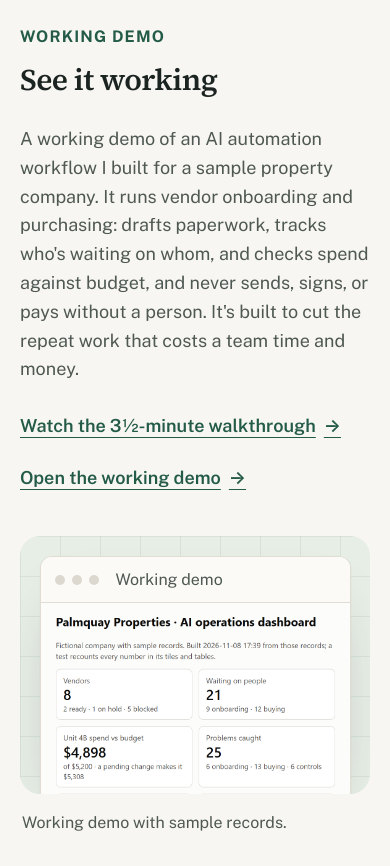
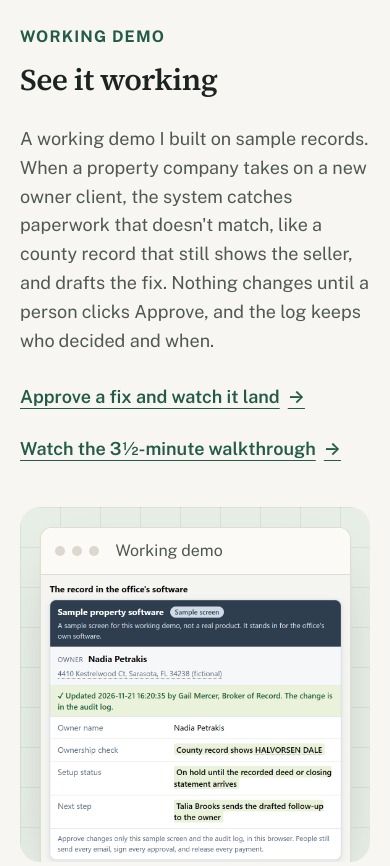
Before and after one commit to cameronkratkyy/seaksolutions-site, a plain HTML site: page index.html in a window 390 px wide. Shown: the part 1600-2466 px from the top of the page. Drawn offline with nearby package versions, Linux system fonts and the light colour scheme.

Commit message:
Site v7.2: the demo's Approve tab leads "See it working"
New owner-onboarding paragraph, "Approve a fix and watch it land" links
to the Palmquay demo's Approve tab first, the 3.5-minute video second,
new pictures of the tab (desktop + phone) with matching frame ratios.
Cameron's OK: "D311 yes publish it" (11/22).

```diff
--- a/index.html
+++ b/index.html
@@ -155,7 +155,7 @@ html.js .count:not(.after) td.now{opacity:0}
 .bar{display:flex;align-items:center;gap:7px;padding:10px 14px;border-bottom:1px solid var(--line);background:#FBFAF7}
 .bar i{width:10px;height:10px;border-radius:50%;background:#DCD8CF}
 .bar span{margin-left:10px;font-size:16px;color:var(--ink-2)}
-.frame img{width:100%;height:auto;aspect-ratio:1640/732;object-fit:cover;object-position:0 0}
+.frame img{width:100%;height:auto;aspect-ratio:1640/902;object-fit:cover;object-position:0 0}
 .shot figcaption{font-size:16px;color:var(--ink-2);margin:16px 2px 0}
 
 /* tabs (his 11/8 ask; radio buttons, no script needed) */
@@ -276,7 +276,7 @@ html.rv-on [data-rv].in{opacity:1;transform:none}
   .steps::before{left:8px;right:auto;top:10px;bottom:10px;width:2px;height:auto;transform-origin:top;animation-name:lineV}
   .steps li::before{left:-33px;top:22px}
   .steps li:nth-child(4)::before{left:-37px;top:20px}
-  .frame img{aspect-ratio:1000/618}
+  .frame img{aspect-ratio:1000/930}
   .count{padding:18px 16px 10px}
   .tally td{font-size:20px}
   .card .big{font-size:54px}
@@ -365,10 +365,11 @@ html.rv-on [data-rv].in{opacity:1;transform:none}
       <h2 id="h-demo">See it working</h2>
     </div>
     <div data-rv style="--d:.1s">
-      <p>A working demo of an AI automation workflow I built for a sample property company. It runs vendor onboarding and purchasing: drafts paperwork, tracks who's waiting on whom, and checks spend against budget, and never sends, signs, or pays without a person. It's built to cut the repeat work that costs a team time and money.</p>
+      <p>A working demo I built on sample records. When a property company takes on a new owner client, the system catches paperwork that doesn't match, like a county record that still shows the seller, and drafts the fix. Nothing changes until a person clicks Approve, and the log keeps who decided and when.</p>
       <div class="demo-links">
+        <a class="link" href="https://cameronkratkyy.github.io/palmquay-ops-demo/dashboard/#tab=approve">Approve a fix and watch it land <span class="arr" aria-hidden="true">&rarr;</span></a>
         <a class="link" href="https://cameronkratkyy.github.io/palmquay-ops-demo/video/">Watch the 3&frac12;-minute walkthrough <span class="arr" aria-hidden="true">&rarr;</span></a>
-        <a class="link" href="https://cameronkratkyy.github.io/palmquay-ops-demo/dashboard/">Open the working demo <span class="arr" aria-hidden="true">&rarr;</span></a>
+        <!-- CLIP SLOT: the 60-90 s clip of this tab isn't recorded yet (talk track: business/workflow-fix/approve-tab-talk-track-2026-11-20.md). Once it's live, add "Watch the 90-second clip" here as the second link, after a brief + checker. -->
       </div>
     </div>
   </div>
@@ -376,7 +377,7 @@ html.rv-on [data-rv].in{opacity:1;transform:none}
     <div class="panel">
       <div class="frame">
         <div class="bar" aria-hidden="true"><i></i><i></i><i></i><span>Working demo</span></div>
-        <picture><source media="(max-width:640px)" srcset="demo-phone.webp" width="1000" height="618"><img src="demo.webp" width="1640" height="732" loading="lazy" alt="The working demo dashboard: vendors and their status, who is waiting on a decision, spend against budget, and nothing sent, signed, or paid without a person."></picture>
+        <picture><source media="(max-width:640px)" srcset="approve-phone.webp" width="1000" height="930"><img src="approve.webp" width="1640" height="902" loading="lazy" alt="The working demo's Approve tab: a new owner's paperwork that doesn't match, shown side by side with a drafted fix and an Approve button, next to a sample software record that updated after the broker approved."></picture>
       </div>
     </div>
     <figcaption>Working demo with sample records.</figcaption>
```
Also changed, not shown: approve-phone.webp (added), approve.webp (added).
